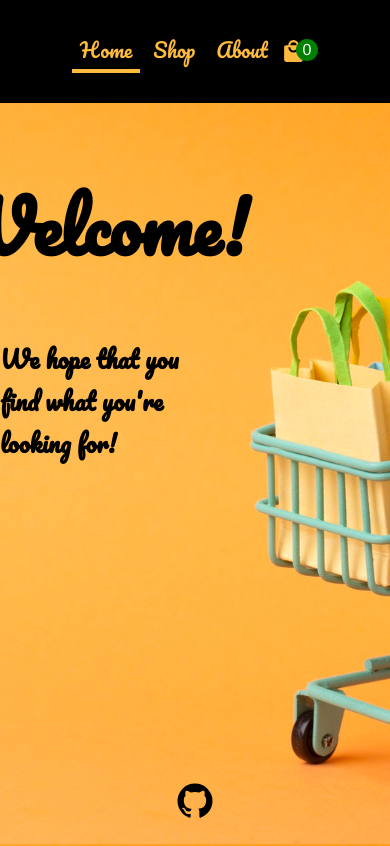
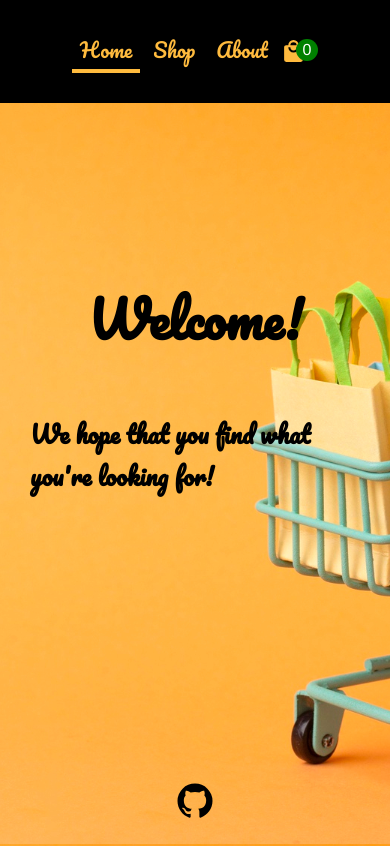
Before and after one commit to Andrij-Kolomijec/Shopping-cart, a React (Vite) app: page / in a window 390 px wide. Built offline with nearby package versions, Linux system fonts and the light colour scheme.

Commit message:
Improved accessibility

```diff
--- a/src/routes/About.module.css
+++ b/src/routes/About.module.css
@@ -6,11 +6,13 @@
   gap: 30px;
   justify-content: center;
   align-items: center;
+  text-align: center;
 }
 
 @media (max-width: 1100px) {
   .about {
     height: 60vh;
-    width: 80vw;
+    width: auto;
+    padding: 30px;
   }
 }
--- a/src/routes/Home.module.css
+++ b/src/routes/Home.module.css
@@ -12,4 +12,16 @@
 
 .home h1 {
   font-size: 70px;
+  text-align: center;
 }
+
+@media (max-width: 1100px) {
+  .home {
+    height: 60vh;
+    width: auto;
+    padding: 30px;
+  }
+  .home h1 {
+    font-size: 50px;
+  }
+}
```
